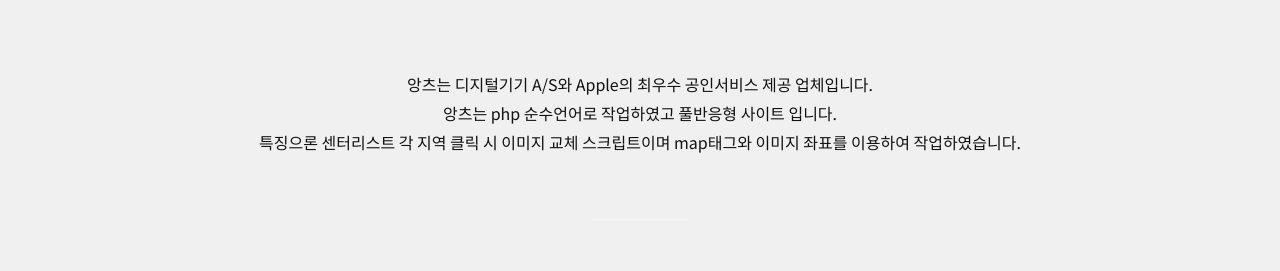
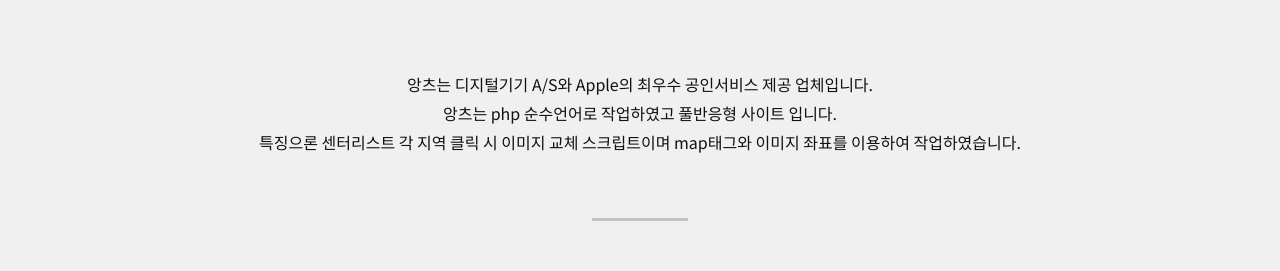
Before and after one commit to jisookoh/nextjs-pages, a Next.js app: page /nextjs-pages/works/antz in a window 1280 px wide. Shown: the part 370-641 px from the top of the page. Built offline with nearby package versions, Linux system fonts and the light colour scheme.

Commit message:
ADD : 구분선 배경 색상 수정

```diff
--- a/components/summary/ContentsDescription.tsx
+++ b/components/summary/ContentsDescription.tsx
@@ -119,7 +119,7 @@ const TitleBox = styled.div`
         transform: translateX(-50%);
         width: 10%;
         height: 3px;
-        background-color: #fff;
+        background-color: #111;
         opacity: 0.2;
 
     }
```
